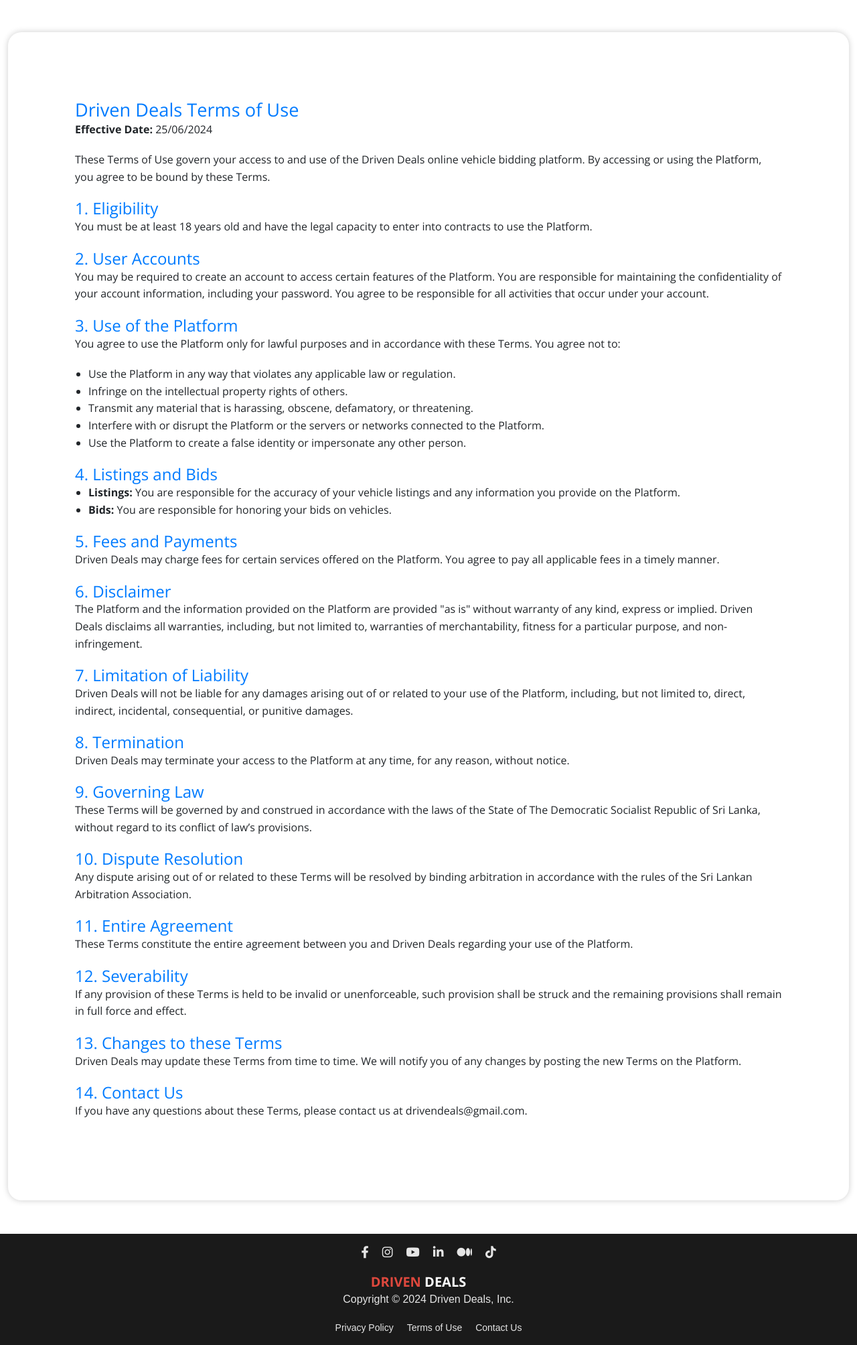
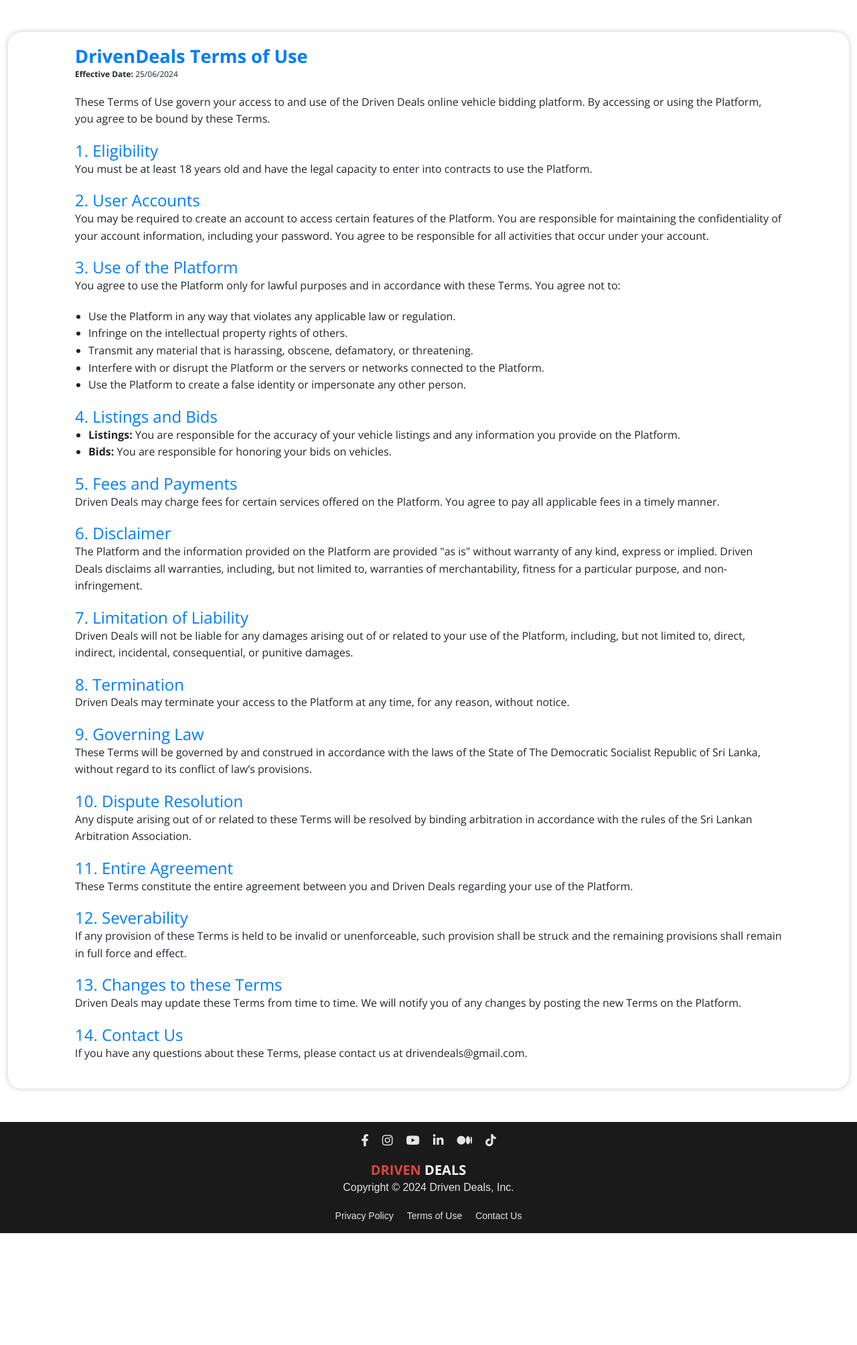
Before and after one commit to vinuvii/DrivenDeals, a Django app: page /terms-of-use/ in a window 1280 px wide. Shown: the part 138-2146 px from the top of the page at 67% size. After the commit the page ends 1979 px from the top, so only its background shows below. Run offline with Django 5.2, Linux system fonts and the light colour scheme; some libraries are stand-ins or nearby versions.

Commit message:
improve fonts - hasintha

```diff
--- a/templates/privacy_policy.html
+++ b/templates/privacy_policy.html
@@ -10,6 +10,7 @@
             box-shadow: 0 0 10px rgba(0, 0, 0, 0.2);
             padding-top:20px;
             padding-bottom:20px;
+            margin-bottom: 50px;
         }
         .privacy-policy h1{
             color: #007bff;
--- a/templates/terms_of_use.html
+++ b/templates/terms_of_use.html
@@ -11,6 +11,8 @@
             padding: 100px;
             border-radius: 20px;
             box-shadow: 0 0 10px rgba(0, 0, 0, 0.2);
+            padding-top:20px;
+            padding-bottom:20px;
             margin-bottom: 50px;
         }
         .terms-of-use h2 {
@@ -36,8 +38,8 @@
 {% block content %}
 <div class="container mt-5">
     <div class="terms-of-use">
-        <h2>Driven Deals Terms of Use</h2>
-        <p><strong>Effective Date:</strong> 25/06/2024</p>
+        <h2><strong>DrivenDeals Terms of Use</strong></h2>
+        <p style="font-size: 12px;"><strong>Effective Date:</strong> 25/06/2024</p>
         <p>These Terms of Use govern your access to and use of the Driven Deals online vehicle bidding platform. By accessing or using the Platform, you agree to be bound by these Terms.</p>
         <h4>1. Eligibility</h4>
         <p>You must be at least 18 years old and have the legal capacity to enter into contracts to use the Platform.</p>
```
